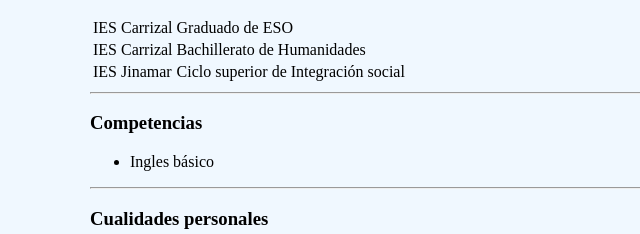
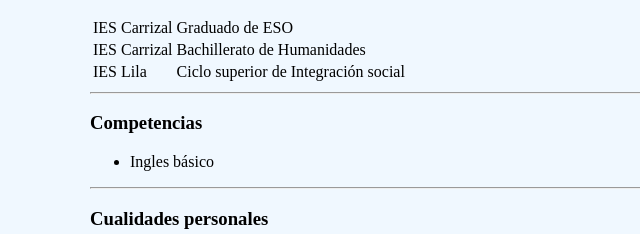
Before and after one commit to ivangarcha/cvIsabel, a plain HTML site: page index.html in a window 1280 px wide. Shown: the part 558-792 px from the top of the page, 0-640 px from the left. Drawn offline with Linux system fonts and the light colour scheme.

Commit message:
second change

```diff
--- a/index.html
+++ b/index.html
@@ -33,7 +33,7 @@
       <td>IES Carrizal</td><td>Bachillerato de Humanidades</td>
     </tr>
     <tr>
-      <td>IES Jinamar</td><td>Ciclo superior de Integración social</td>
+      <td>IES Lila</td><td>Ciclo superior de Integración social</td>
     </tr>
     </table>
     <hr />
```
